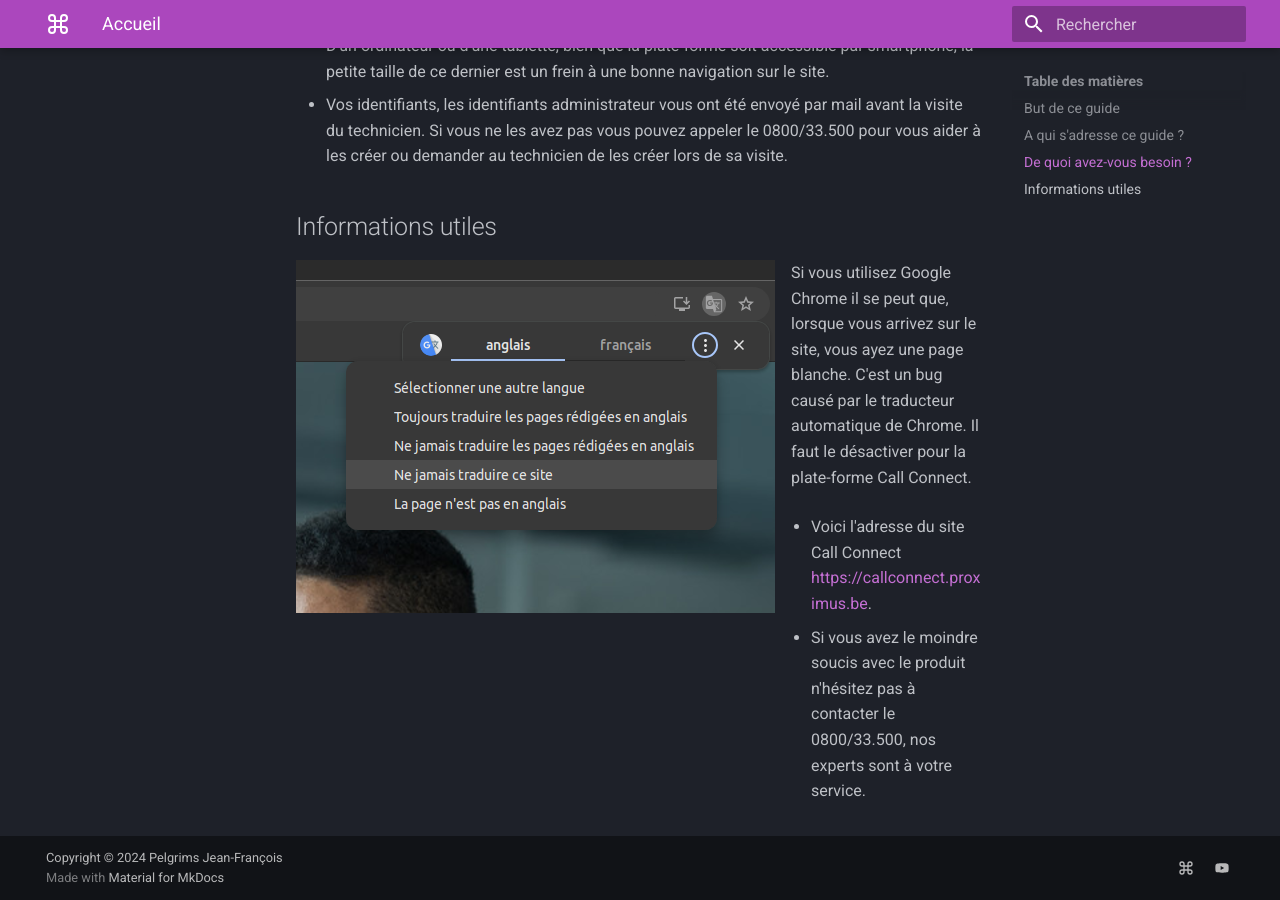
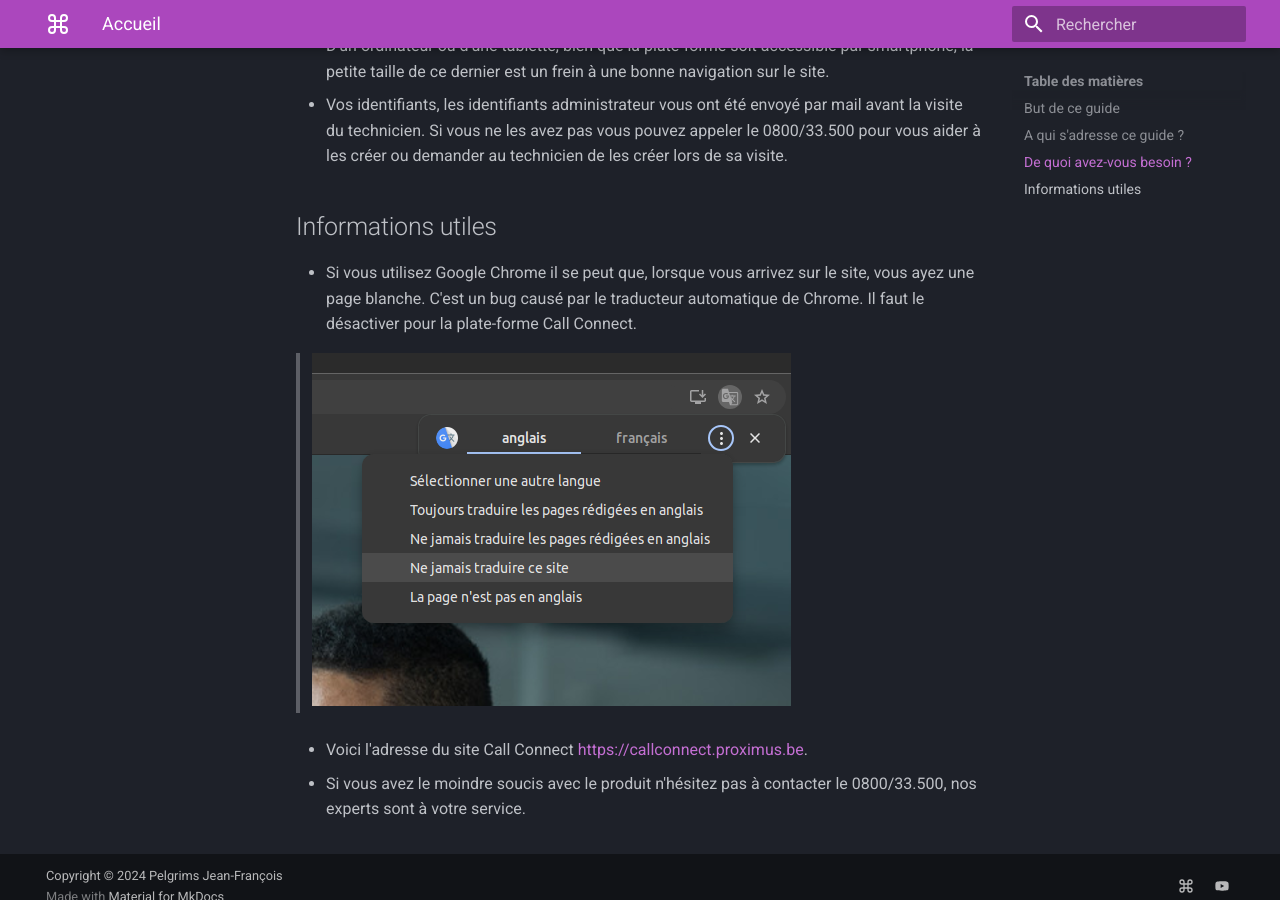
Before and after one commit to jeffpelgrims/callconnect-for-user, an MkDocs documentation site: the page built from docs/index.md, in a window 1280 px wide and 900 px high, scrolled down 714 px. Built offline with MkDocs 1.6.1 and Material for MkDocs 9.7.7, drawn with Linux system fonts in a browser that asks for light colours.

Commit message:
petite adaptation

```diff
--- a/docs/index.md
+++ b/docs/index.md
@@ -20,9 +20,9 @@
 
 ## Informations utiles
 
-![Image de l'onglet Google translate](images/cc_googletranslate.png){ align=left }
+* Si vous utilisez Google Chrome il se peut que, lorsque vous arrivez sur le site, vous ayez une page blanche. C'est un bug causé par le traducteur automatique de Chrome. Il faut le désactiver pour la plate-forme Call Connect.
 
-Si vous utilisez Google Chrome il se peut que, lorsque vous arrivez sur le site, vous ayez une page blanche. C'est un bug causé par le traducteur automatique de Chrome. Il faut le désactiver pour la plate-forme Call Connect.
+> ![Image de l'onglet Google translate](images/cc_googletranslate.png)
 
 * Voici l'adresse du site Call Connect [https://callconnect.proximus.be](https://callconnect.proximus.be).
 
```
